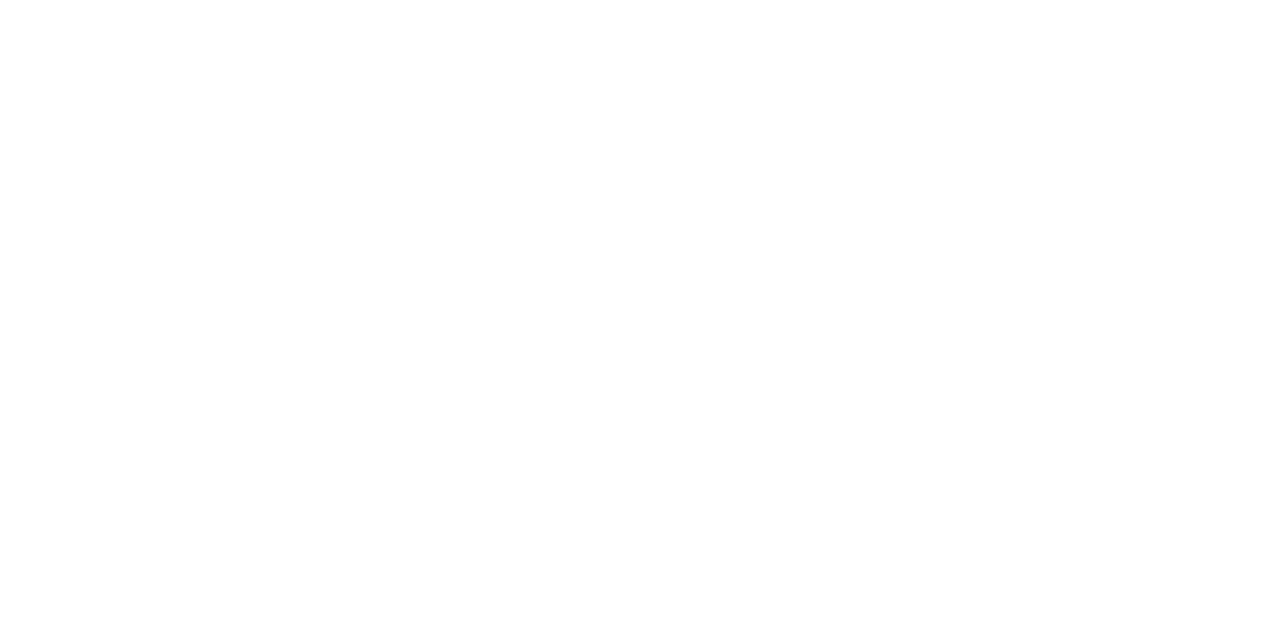
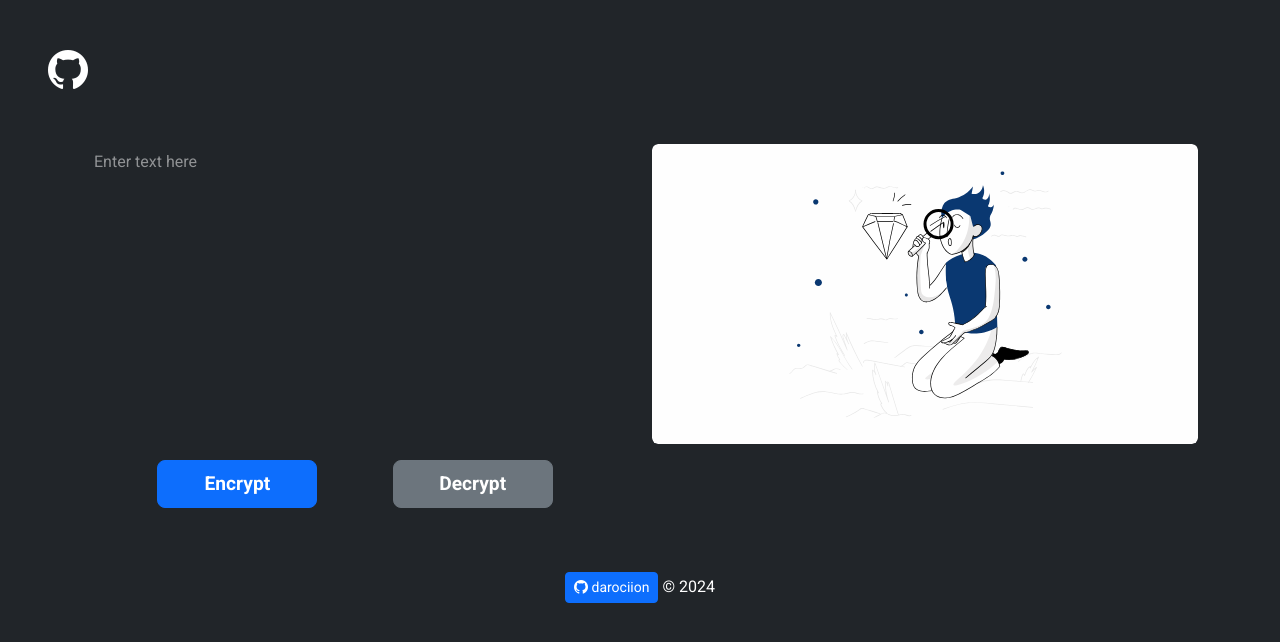
Before and after one commit to darociion/encrypt, a plain HTML site: page index.html in a window 1280 px wide. Drawn offline with nearby package versions, Linux system fonts and the light colour scheme.

Commit message:
update some files

```diff
--- a/app.js
+++ b/app.js
@@ -0,0 +1,72 @@
+function encrypt() {
+    const inputText = document.getElementById("input-text").value;
+    if (inputText === "") {
+        alert("Please enter some text");
+        return;
+    }
+    const outputText = document.getElementById("output-text");
+    const inputTextArray = inputText.split("");
+    const outputTextArray = [];
+
+    for (let i = 0; i < inputTextArray.length; i++) {
+        if (inputTextArray[i] === "a") {
+            outputTextArray[i] = "ai";
+        } else if (inputTextArray[i] === "e") {
+            outputTextArray[i] = "enter";
+        } else if (inputTextArray[i] === "i") {
+            outputTextArray[i] = "imes";
+        } else if (inputTextArray[i] === "o") {
+            outputTextArray[i] = "ober";
+        } else if (inputTextArray[i] === "u") {
+            outputTextArray[i] = "ufat";
+        }
+    };
+
+    outputText.value = outputTextArray.join("");
+    document.getElementById("output-text").style.backgroundImage = "url()";
+    document.getElementById("input-text").value = "";
+    document.getElementById("copy-btn").style.visibility = "visible";
+}
+
+function decrypt() {
+    const inputText = document.getElementById("input-text").value;
+    if (inputText === "") {
+        alert("Please enter some text");
+        return;
+    }
+    const outputText = document.getElementById("output-text");
+    const outputTextArray = [];
+    for (let i = 0; i < inputText.length; i++) {
+        if (inputText[i] === "a" && inputText[i + 1] === "i") {
+            outputTextArray.push("a");
+            i++;
+        } else if (inputText[i] === "e" && inputText[i + 1] === "n" && inputText[i + 2] === "t" && inputText[i + 3] === "e" && inputText[i + 4] === "r") {
+            outputTextArray.push("e");
+            i += 4;
+        } else if (inputText[i] === "i" && inputText[i + 1] === "m" && inputText[i + 2] === "e" && inputText[i + 3] === "s") {
+            outputTextArray.push("i");
+            i += 3;
+        } else if (inputText[i] === "o" && inputText[i + 1] === "b" && inputText[i + 2] === "e" && inputText[i + 3] === "r") {
+            outputTextArray.push("o");
+            i += 3;
+        } else if (inputText[i] === "u" && inputText[i + 1] === "f" && inputText[i + 2] === "a" && inputText[i + 3] === "t") {
+            outputTextArray.push("u");
+            i += 3;
+        }
+        else {
+            outputTextArray.push(inputText[i]);
+        }
+    }
+    outputText.value = outputTextArray.join("");
+    document.getElementById("output-text").style.backgroundImage = "url()";
+    document.getElementById("input-text").value = "";
+    document.getElementById("copy-btn").style.visibility = "visible";
+}
+
+function copyText() {
+    const outputText = document.getElementById("output-text");
+    document.getElementById("input-text").value = outputText.value;
+    document.getElementById("output-text").value = "";
+    document.getElementById("output-text").style.backgroundImage = "url('img/design.svg')";
+    document.getElementById("copy-btn").style.visibility = "hidden";
+}
--- a/index.html
+++ b/index.html
@@ -3,9 +3,39 @@
 <head>
     <meta charset="UTF-8">
     <meta name="viewport" content="width=device-width, initial-scale=1.0">
+    <meta http-equiv="X-UA-Compatible" content="ie=edge">
+    <link rel="stylesheet" href="reset.css">
+    <link rel="stylesheet" href="https://cdn.jsdelivr.net/npm/bootstrap@5.3.2/dist/css/bootstrap.min.css">
+    <link rel="stylesheet" href="https://cdn.jsdelivr.net/npm/bootstrap-icons@1.11.3/font/bootstrap-icons.min.css">
+    <link rel="stylesheet" href="style.css">
     <title>Encrypt</title>
 </head>
 <body>
-
+    <header class="mx-5 my-5">
+        <h1><a href="https://github.com/darociion/" target="_blank"><i class="bi bi-github"></i></a></h1>
+    </header>
+    <main class="container mx-auto">
+        <form onsubmit="return false">
+        <div class="row">
+            <div class="col-6">
+                <textarea id="input-text" class="form-control" rows="12" placeholder="Enter text here"></textarea>
+                <div class="btns text-center my-3">
+                    <button onclick="encrypt()" id="encrypt-btn" class="btn btn-primary">encrypt</button>
+                    <button onclick="decrypt()" id="decrypt-btn" class="btn btn-secondary">decrypt</button>
+                </div>
+            </div>
+            <div class="col-6">
+                <textarea id="output-text" class="form-control" rows="12" readonly></textarea>
+                <div class="btns text-center my-3">
+                    <button onclick="copyText()" id="copy-btn" class="btn btn-secondary">copy</button>
+                </div>
+            </div>
+        </div>
+        </form>
+    </main>
+    <footer class="text-center my-5">
+        <p><button id="github-btn" class="btn btn-primary btn-sm"><a href="https://github.com/darociion/" target="_blank"><i class="bi bi-github"></i> darociion</a></button> &copy; 2024</p>
+    </footer>
+    <script src="app.js"></script>
 </body>
 </html>
--- /dev/null
+++ b/reset.css
@@ -0,0 +1,48 @@
+/* http://meyerweb.com/eric/tools/css/reset/
+   v2.0 | 20110126
+   License: none (public domain)
+*/
+
+html, body, div, span, applet, object, iframe,
+h1, h2, h3, h4, h5, h6, p, blockquote, pre,
+a, abbr, acronym, address, big, cite, code,
+del, dfn, em, img, ins, kbd, q, s, samp,
+small, strike, strong, sub, sup, tt, var,
+b, u, i, center,
+dl, dt, dd, ol, ul, li,
+fieldset, form, label, legend,
+table, caption, tbody, tfoot, thead, tr, th, td,
+article, aside, canvas, details, embed,
+figure, figcaption, footer, header, hgroup,
+menu, nav, output, ruby, section, summary,
+time, mark, audio, video {
+	margin: 0;
+	padding: 0;
+	border: 0;
+	font-size: 100%;
+	font: inherit;
+	vertical-align: baseline;
+}
+/* HTML5 display-role reset for older browsers */
+article, aside, details, figcaption, figure,
+footer, header, hgroup, menu, nav, section {
+	display: block;
+}
+body {
+	line-height: 1;
+}
+ol, ul {
+	list-style: none;
+}
+blockquote, q {
+	quotes: none;
+}
+blockquote:before, blockquote:after,
+q:before, q:after {
+	content: '';
+	content: none;
+}
+table {
+	border-collapse: collapse;
+	border-spacing: 0;
+}
--- a/style.css
+++ b/style.css
@@ -0,0 +1,57 @@
+@import url('https://fonts.googleapis.com/css2?family=Roboto:wght@400;700&display=swap');
+
+body {
+    background-color: #212529;
+    font-family: 'Roboto', sans-serif;
+    color: #fff;
+}
+
+a {
+    color: #fff;
+    text-decoration: none;
+}
+
+#input-text, #output-text {
+    resize: none;
+}
+
+#input-text {
+    background-color: transparent;
+    border: none;
+    color: #fff;
+    box-shadow: inset 0 0 0 0 rgba(0,0,0,0);
+}
+
+#input-text::placeholder {
+    color: rgba(255, 255, 255, 0.5);
+}
+
+#output-text {
+    background-image: url(img/design.svg);
+    background-repeat: no-repeat;
+    background-position: 50% 50%;
+    background-color: #fefefe;
+    background-size: 50%;
+    border: none;
+    box-shadow: inset 0 0 0 0 rgba(0,0,0,0);
+}
+
+.btns {
+    display: flex;
+    justify-content: space-evenly;
+}
+
+.btn:not(#github-btn) {
+    text-transform: capitalize;
+    font-weight: 700;
+    font-size: 1.2rem;
+    width: 10rem;
+    height: 3rem;
+    border-radius: 0.5rem;
+    transition: 0.3s;
+}
+
+#copy-btn {
+    transition: 0.3s;
+    visibility: hidden;
+}
```
Also changed, not shown: img/design.svg (added).
